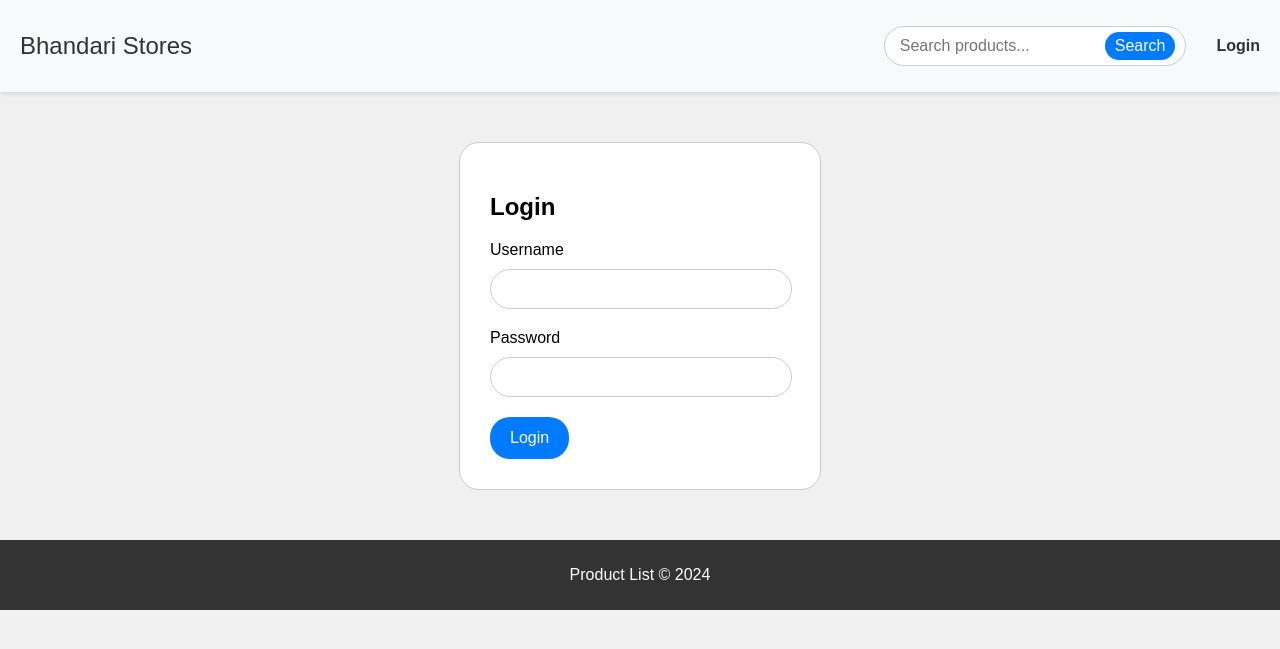
After one commit to mr0bn0xi0us/pasal-ko-website-frontend, a FastAPI app: template templates/login.html in a window 1280 px wide. The commit adds this page. Shown: the top 649 px of the page. Run offline with FastAPI, Linux system fonts and the light colour scheme; the template is opened without the code that fills it, so the values that code supplies are empty.

Commit message:
Added login functionality

```diff
--- a/main.py
+++ b/main.py
@@ -1,9 +1,11 @@
-from fastapi import FastAPI, Request
-from datetime import datetime
-from fastapi.responses import HTMLResponse
+from fastapi import FastAPI, Request, HTTPException, Form
+from fastapi.responses import HTMLResponse, RedirectResponse, JSONResponse
 from fastapi.templating import Jinja2Templates
 from fastapi.staticfiles import StaticFiles
 import requests
+from datetime import datetime
+import json
+import base64
 
 app = FastAPI()
 
@@ -12,45 +14,129 @@ app.mount("/static", StaticFiles(directory="static"), name="static")
 templates = Jinja2Templates(directory="templates")
 
 PRODUCTS_URL = "https://pasalkowebsite.up.railway.app/products"
+REMOTE_API_BASE_URL = "https://pasal-ko-website-production.up.railway.app"
 
 
-@app.get("/", response_class=HTMLResponse)
-async def read_home(request: Request, search: str = None):
+# Function to fetch user data
+def fetch_user(user_id, access_token):
+    headers = {"Authorization": f"Bearer {access_token}"}
+    response = requests.get(f"{REMOTE_API_BASE_URL}/users/{user_id}", headers=headers)
+    if response.status_code == 200:
+        return response.json()
+    else:
+        return None
+
+
+def fetch_products(search=None):
     if search:
         response = requests.get(f"{PRODUCTS_URL}?search={search}")
     else:
         response = requests.get(PRODUCTS_URL)
 
     if response.status_code == 200:
-        products = response.json()
+        return response.json()
     else:
-        products = []
+        return []
 
+
+# Helper function to parse JWT token
+def parse_jwt(token):
+    try:
+        base64_url = token.split(".")[1]
+        base64_bytes = base64_url.replace("-", "+").replace("_", "/")
+        decoded_bytes = base64.b64decode(base64_bytes + "==")
+        decoded_str = decoded_bytes.decode("utf-8")
+        return json.loads(decoded_str)
+    except Exception as e:
+        print(f"Error parsing JWT: {e}")
+        return {}
+
+
+@app.get("/user", response_class=HTMLResponse)
+async def user_page(request: Request):
+    access_token = request.cookies.get("access_token") or request.query_params.get(
+        "access_token"
+    )
+    if not access_token:
+        return RedirectResponse(url="/login")
+
+    user_id = parse_jwt(access_token).get("user_id")
+    if not user_id:
+        return RedirectResponse(url="/login")
+
+    user = fetch_user(user_id, access_token)
+    if not user:
+        raise HTTPException(status_code=404, detail="User not found")
+
+    return templates.TemplateResponse("user.html", {"request": request, "user": user})
+
+
+@app.get("/login", response_class=HTMLResponse)
+async def login_page(request: Request):
+    return templates.TemplateResponse("login.html", {"request": request})
+
+@app.post("/login", response_class=HTMLResponse)
+async def login(request: Request, username: str = Form(...), password: str = Form(...)):
+    data = {"username": username, "password": password}
+
+    response = requests.post(f"{REMOTE_API_BASE_URL}/login", data=data)
+
+    if response.status_code == 200:
+        access_token = response.json().get("access_token")
+
+        # Redirect to the main page after successful login
+        response = RedirectResponse(url="/", status_code=303)
+
+        # Set the access token in cookies for subsequent requests
+        response.set_cookie(key="access_token", value=access_token)
+
+        return response
+    else:
+        error_message = "Login failed. Please check your credentials."
+        return templates.TemplateResponse("login.html", {"request": request, "error_message": error_message})
+
+
+@app.exception_handler(404)
+async def not_found_exception_handler(request, exc):
+    return templates.TemplateResponse(
+        "error.html", {"request": request, "error_message": str(exc)}
+    )
+
+
+def format_datetime(value, format="%Y-%m-%dT%H:%M:%S.%fZ"):
+    dt = datetime.strptime(value, format)
+    return dt.strftime("%B %d, %Y %I:%M %p")
+
+
+@app.get("/", response_class=HTMLResponse)
+async def read_home(request: Request, search: str = None):
+    products = fetch_products(search)
     return templates.TemplateResponse(
         "home.html", {"request": request, "products": products}
     )
 
-def datetimeformat(value, format='%Y-%m-%dT%H:%M:%S.%fZ'):
-    dt = datetime.strptime(value, format)
-    return dt.strftime('%B %d, %Y %I:%M %p')
-
-# Add custom filter to Jinja2 environment
-templates.env.filters['datetimeformat'] = datetimeformat
 
 @app.get("/{product_id}", response_class=HTMLResponse)
 async def read_product(product_id: int, request: Request):
-    try:
-        url = f"{PRODUCTS_URL}/{product_id}"
-        response = requests.get(url)
-        response.raise_for_status()  # Raise an exception for HTTP errors (4xx, 5xx)
+    url = f"{PRODUCTS_URL}/{product_id}"
+    response = requests.get(url)
+
+    if response.status_code == 200:
         product = response.json()
+        return templates.TemplateResponse(
+            "product.html", {"request": request, "product": product}
+        )
+    elif response.status_code == 404:
+        error_message = f"Product with id {product_id} not found"
+        return templates.TemplateResponse(
+            "product_not_found.html",
+            {"request": request, "error_message": error_message},
+        )
+    else:
+        error_message = f"Error fetching product details: {response.status_code}"
+        return templates.TemplateResponse(
+            "error.html", {"request": request, "error_message": error_message}
+        )
 
-        if response.status_code == 404:
-            error_message = f"Product with id {product_id} not found"
-            return templates.TemplateResponse("product_not_found.html", {"request": request, "error_message": error_message})
 
-    except requests.exceptions.RequestException as e:
-        error_message = f"Error fetching product details: {str(e)}"
-        return templates.TemplateResponse("error.html", {"request": request, "error_message": error_message})
-
-    return templates.TemplateResponse("product.html", {"request": request, "product": product})
+templates.env.filters["datetimeformat"] = format_datetime
--- a/static/styles.css
+++ b/static/styles.css
@@ -1,5 +1,9 @@
+/* Basic styles */
 body {
     font-family: Arial, sans-serif;
+    background-color: #f0f0f0;
+    margin: 0;
+    padding: 0;
 }
 
 .container {
@@ -123,3 +127,43 @@ header h1 {
 .product a.view-details:hover {
     background-color: #0056b3; /* Darker background color on hover */
 }
+.login-container {
+    padding: 30px; /* Increased padding for more spacing */
+    background-color: #fff;
+    border: 1px solid #ccc;
+    border-radius: 20px;
+    width: 300px;
+    margin: 50px auto;
+}
+
+.form-group {
+    margin-bottom: 20px; /* Increased margin between form groups */
+}
+
+label {
+    display: block;
+    margin-bottom: 10px; /* Increased margin below labels */
+}
+
+input[type="text"],
+input[type="password"] {
+    width: calc(100% - 20px);
+    padding: 10px;
+    font-size: 16px;
+    border: 1px solid #ccc;
+    border-radius: 20px;
+}
+
+button {
+    background-color: #007bff;
+    color: #fff;
+    border: none;
+    padding: 12px 20px; /* Slightly increased padding for button */
+    border-radius: 20px;
+    cursor: pointer;
+    font-size: 16px;
+}
+
+button:hover {
+    background-color: #0056b3;
+}
--- a/templates/base.html
+++ b/templates/base.html
@@ -21,11 +21,11 @@
                     <button type="submit">Search</button>
                 </form>
             </li>
-            <li class="nav-item">
+            <li class="nav-item" id="login-item">
                 <a href="/login" class="nav-link">Login</a>
             </li>
-            <li class="nav-item">
-                <a href="/signup" class="nav-link">Sign Up</a>
+            <li class="nav-item" id="user-item" style="display: none;">
+                <span id="username"></span>
             </li>
         </ul>
     </nav>
@@ -36,5 +36,72 @@
     <footer>
         <p>Product List &copy; 2024</p>
     </footer>
+
+    <script>
+    document.addEventListener("DOMContentLoaded", async function() {
+        var accessToken = localStorage.getItem("access_token");
+
+        if (!accessToken) {
+            accessToken = getCookie("access_token");
+            if (accessToken) {
+                localStorage.setItem("access_token", accessToken);
+            } else {
+                console.log("Access Token not found in cookies.");
+            }
+        }
+
+        if (accessToken) {
+            const parsedToken = parseJwt(accessToken);
+            if (parsedToken && parsedToken.user_id) {
+                const userId = parsedToken.user_id;
+                try {
+                    const response = await fetch(`https://pasal-ko-website-production.up.railway.app/users/${userId}`, {
+                        headers: {
+                            'Authorization': `Bearer ${accessToken}`
+                        }
+                    });
+
+                    if (response.ok) {
+                        const user = await response.json();
+                        document.getElementById('login-item').style.display = 'none';
+                        document.getElementById('user-item').style.display = 'block';
+                        document.getElementById('username').textContent = `Welcome, ${user.username}`;
+                    }
+                } catch (error) {
+                    console.error('Error fetching user data:', error);
+                }
+            }
+        }
+    });
+
+    function getCookie(name) {
+        var cookieValue = null;
+        if (document.cookie && document.cookie !== '') {
+            var cookies = document.cookie.split(';');
+            for (var i = 0; i < cookies.length; i++) {
+                var cookie = cookies[i].trim();
+                if (cookie.substring(0, name.length + 1) === (name + '=')) {
+                    cookieValue = cookie.substring(name.length + 1);
+                    break;
+                }
+            }
+        }
+        return cookieValue;
+    }
+
+    function parseJwt(token) {
+        try {
+            const base64Url = token.split('.')[1];
+            const base64 = base64Url.replace(/-/g, '+').replace(/_/g, '/');
+            const jsonPayload = decodeURIComponent(atob(base64).split('').map(function(c) {
+                return '%' + ('00' + c.charCodeAt(0).toString(16)).slice(-2);
+            }).join(''));
+
+            return JSON.parse(jsonPayload);
+        } catch (e) {
+            return null;
+        }
+    }
+    </script>
 </body>
 </html>
--- /dev/null
+++ b/templates/login.html
@@ -0,0 +1,22 @@
+{% extends "base.html" %}
+
+{% block title %}Login{% endblock %}
+{% block navbar %}
+    {{ super() }}
+{% endblock %}
+{% block content %}
+<div class="login-container">
+    <h2>Login</h2>
+    <form action="/login" method="post">
+        <div class="form-group">
+            <label for="username">Username</label>
+            <input type="text" id="username" name="username" required>
+        </div>
+        <div class="form-group">
+            <label for="password">Password</label>
+            <input type="password" id="password" name="password" required>
+        </div>
+        <button type="submit">Login</button>
+    </form>
+</div>
+{% endblock %}
```
